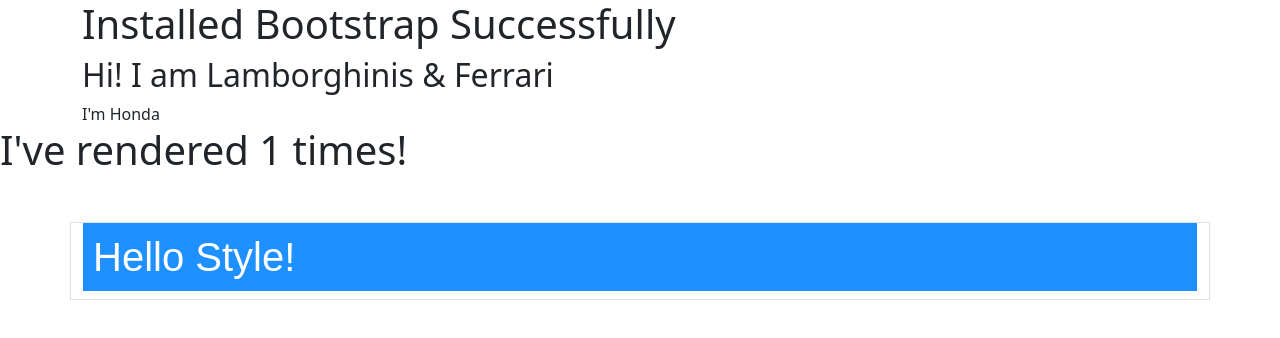
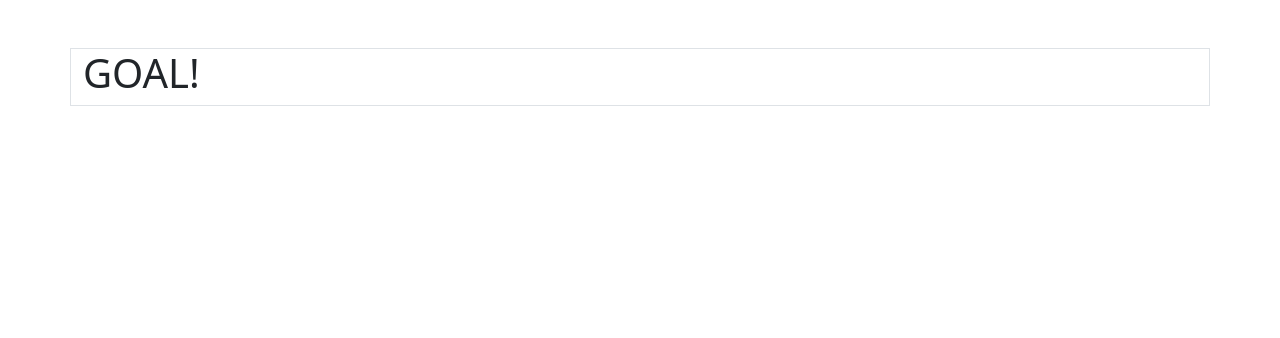
Before and after one commit to Christiannaira/react-project-first, a React (Vite) app: page / in a window 1280 px wide. Shown: the top 338 px of the page. Built offline with nearby package versions, Linux system fonts and the light colour scheme.

Commit message:
feat: Implemented a conditional rendering

```diff
--- a/src/App.tsx
+++ b/src/App.tsx
@@ -1,25 +1,16 @@
-import Car from './Car';
-import Honda from './Honda';
-import State from './State';
-import Styling from './Styling';
+import Conditional from "./Conditional"
+
 
 function App() {
 
   return (
     <>
 
-    <div className="container">
 
-    <h1>Installed Bootstrap Successfully</h1>
 
-    <Car/>
-    <Honda/>
-    </div>
-
-    <State/>
 
     <div className="container mt-5 border">
-      <Styling/>
+      <Conditional isGoal={"false"}/>
     </div>
 
 
--- /dev/null
+++ b/src/Conditional.tsx
@@ -0,0 +1,23 @@
+
+function Conditional(props){
+
+    const isGoal = props.isGoal;
+
+    if (isGoal) {
+        return <MadeGoal/>
+    }
+
+    return <MissedGoal/>
+
+
+}
+
+function MissedGoal() {
+    return <h1>MISSED!</h1>;
+}
+
+function MadeGoal() {
+    return <h1>GOAL!</h1>;
+}
+
+export default Conditional;
```
